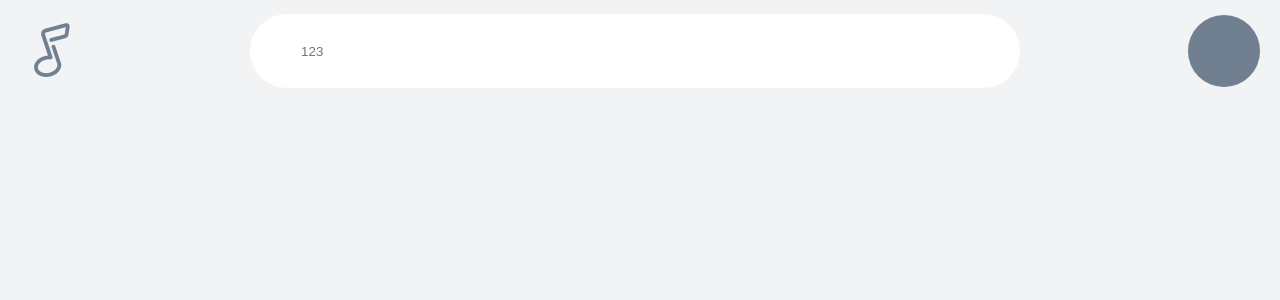
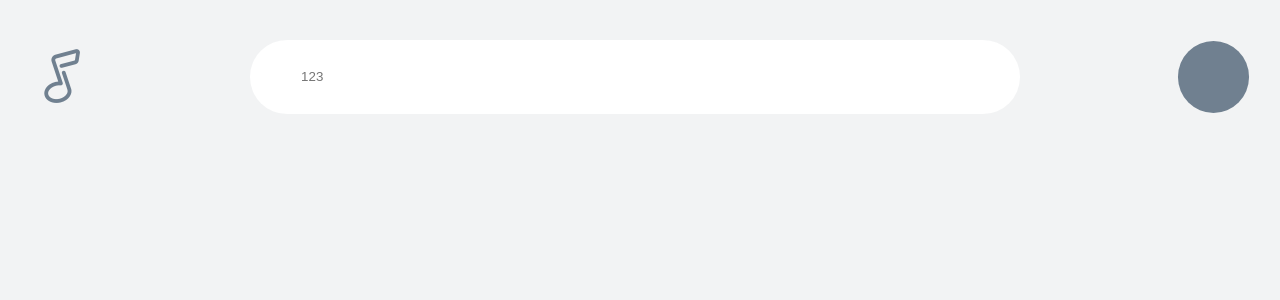
Before and after one commit to SpectreAlan/cloud-music, a React app: page /#/recommend in a window 1280 px wide. Shown: the top 300 px of the page. Built offline with nearby package versions, Linux system fonts and the light colour scheme; what redux-immutable would draw is missing.

Commit message:
fix eslint

```diff
--- a/src/App.js
+++ b/src/App.js
@@ -1,7 +1,7 @@
 import React from 'react';
-import {Provider} from 'react-redux';
-import {HashRouter} from 'react-router-dom';
-import {renderRoutes} from 'react-router-config'; // renderRoutes 读取路由配置转化为 Route 标签
+import { Provider } from 'react-redux';
+import { HashRouter } from 'react-router-dom';
+import { renderRoutes } from 'react-router-config'; // renderRoutes 读取路由配置转化为 Route 标签
 import store from './store/';
 import routes from './routes/';
 import Reset from './assets/styles/cssReset'
--- a/src/layout/search/style.js
+++ b/src/layout/search/style.js
@@ -1,13 +1,13 @@
 import styled from 'styled-components';
 
 export const Top = styled.div`
-height:2rem;
-box-sizing: border-box;
+  height:3rem;
+  box-sizing: border-box;
   display: flex;
   flex-direction: row;
   justify-content: space-between;
   align-items: center;
-  padding: 0.2rem 0.4rem;
+  padding: 0.4rem 0.6rem;
   &>i {
     color: slategray;
     font-size: 1.2rem;
```
